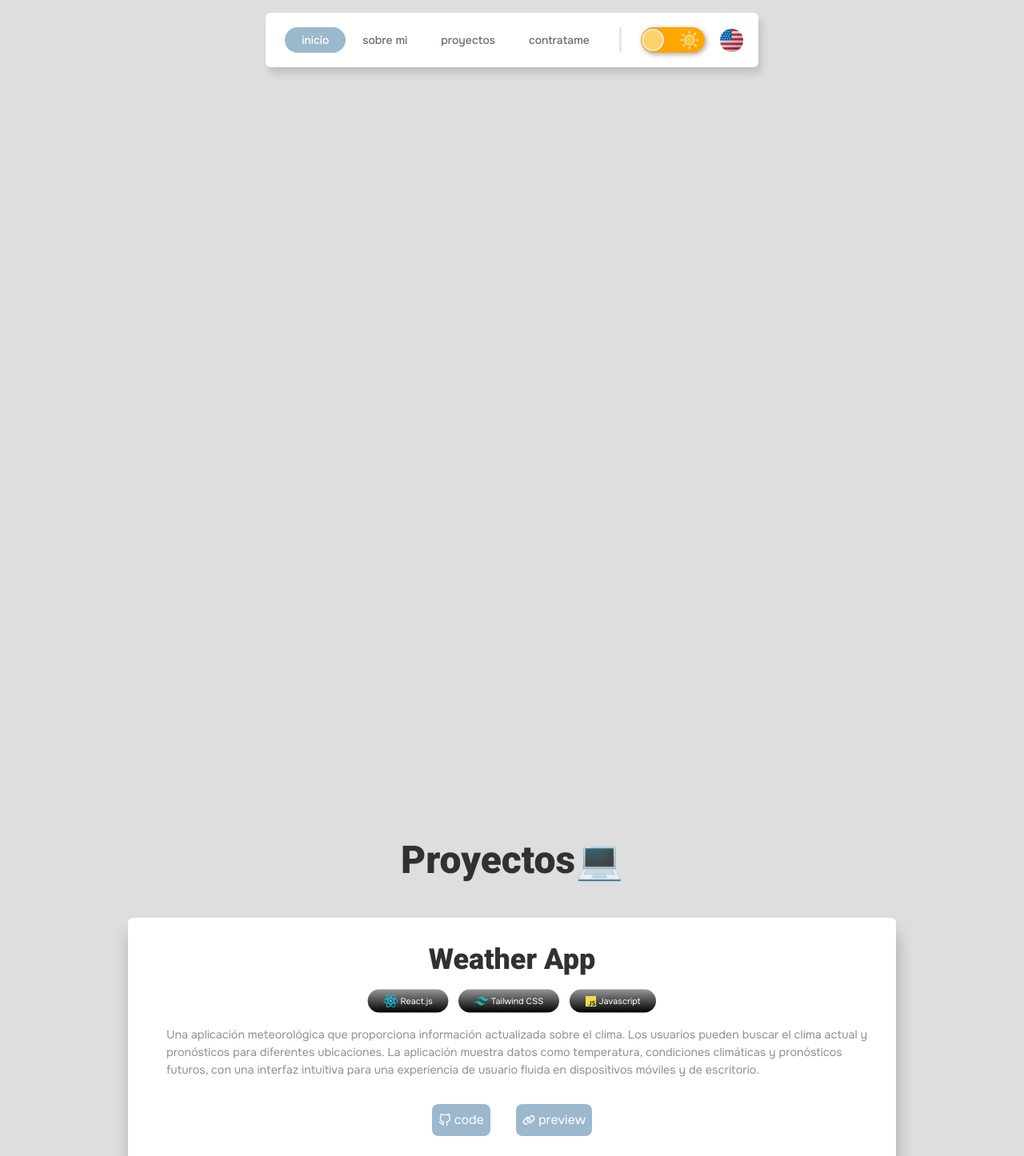
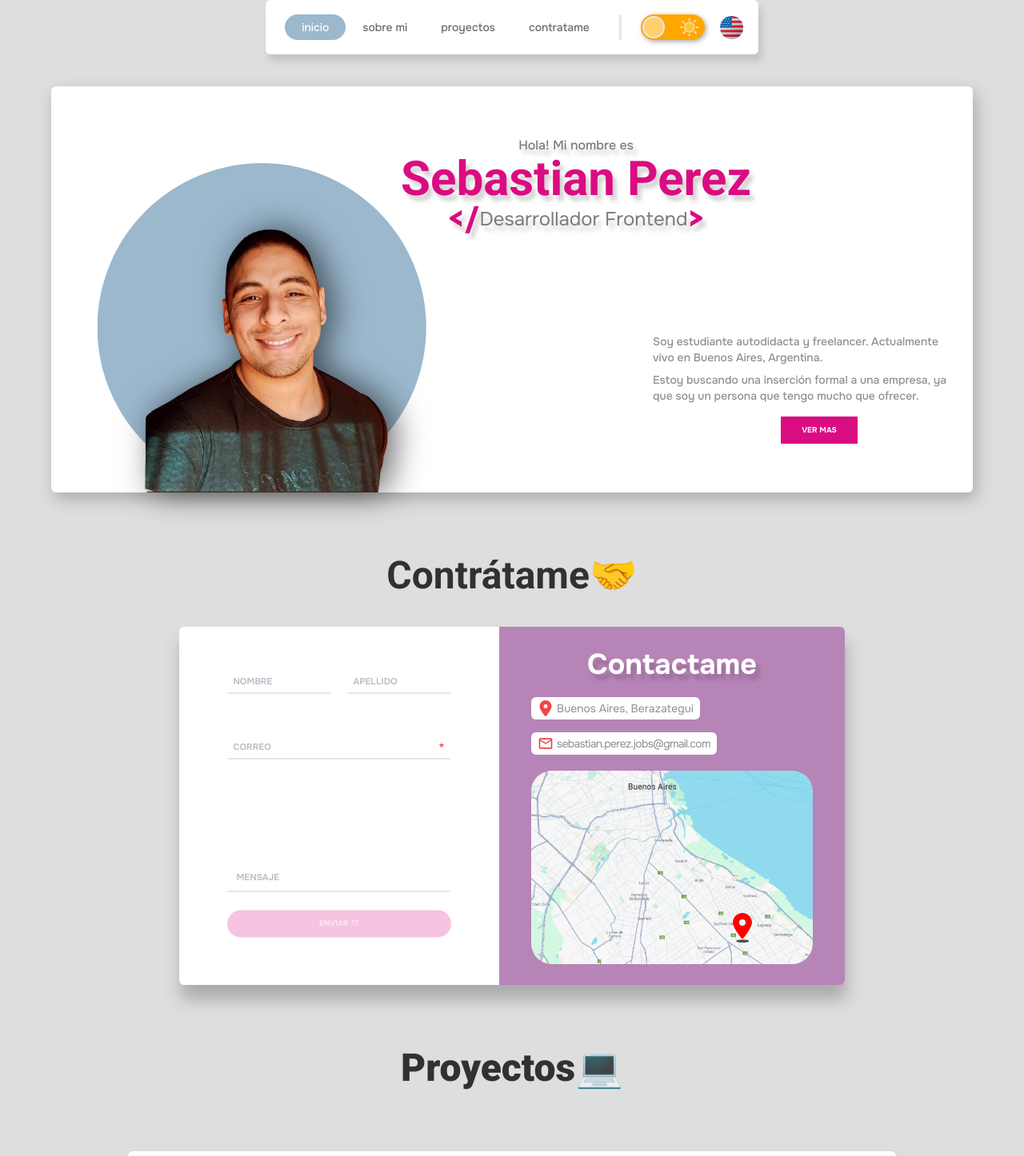
Before and after one commit to SebaPerez90/PORTFOLIO, a Next.js app: page / in a window 1280 px wide. Shown: the top 1446 px of the page at 80% size. Built offline with nearby package versions, Linux system fonts and the light colour scheme.

Commit message:
restilyng

```diff
--- a/src/app/globals.css
+++ b/src/app/globals.css
@@ -56,11 +56,9 @@
   }
 }
 
+html,
 body {
-  box-sizing: border-box;
   scroll-behavior: smooth;
-  color: var(--font-color-primary);
-  margin: 0;
 
   .allow-send-form {
     box-shadow: 2px 18px 20px #aaaaaa;
@@ -79,8 +77,12 @@ body {
       background: #dedede;
       width: 95%;
       height: 95%;
-      margin: 1em;
-      -webkit-mask-image: linear-gradient(to right bottom, #ff0000, #ff000017 40%);
+      margin: 0.8em;
+      -webkit-mask-image: linear-gradient(
+        to right bottom,
+        #ff0000,
+        #ff000017 40%
+      );
       z-index: -1;
     }
   }
--- a/src/app/layout.tsx
+++ b/src/app/layout.tsx
@@ -19,7 +19,7 @@ export default function RootLayout({
 }: Readonly<{ children: React.ReactNode }>) {
   return (
     <html lang='en'>
-      <body className={onest.className}>
+      <body className='flex flex-col box-border m-0 text-[#6c6c6c]' style={onest.style}>
         <NavBar />
         {children}
       </body>
--- a/src/app/page.tsx
+++ b/src/app/page.tsx
@@ -22,14 +22,14 @@ export default function Home() {
     <main
       className={
         darkThemeActive
-          ? 'relative text-white pt-10 flex flex-col justify-around items-center before:absolute before:left-0 before:top-0 before:w-full before:h-full before:z-[2] before:bg-gradient-to-r from-[#0f0c29] bg-indigo-800 to-[#2c2c47]'
+          ? 'pt-10 relative text-white flex flex-col justify-around items-center before:absolute before:left-0 before:top-0 before:w-full before:h-full before:z-[2] before:bg-gradient-to-r from-[#0f0c29] bg-indigo-800 to-[#2c2c47]'
           : 'pt-10 flex flex-col justify-around items-center bg-[#dedede] relative'
       }>
       <section
         className={
           darkThemeActive
-            ? 'opacity-0 pt-24 mb-14 rounded-md bg-gradient-to-tl from-[#030303] to-[#3e3f40] shadow-[4px_8px_20px_#00000098] z-10 w-[90%] relative before:content-[""] before:absolute before:bg-[#fff] before:w-[25.7rem] before:h-[25.7rem] before:-z-10 before:left-[5%] before:clip-path-circle '
-            : 'opacity-0 mb-14 pt-24 rounded-md bg-white shadow-[4px_8px_20px_#aaaaaa] z-10 w-[90%] relative before:content-[""] before:absolute before:bg-[#9BB8CD] before:w-[25.7rem] before:h-[25.7rem] before:-z-10 before:left-[5%] before:clip-path-circle'
+            ? 'pt-24 rounded-md bg-gradient-to-tl from-[#030303] to-[#3e3f40] shadow-[4px_8px_20px_#00000098] z-10 w-[90%] relative before:content-[""] before:absolute before:bg-[#fff] before:w-[25.7rem] before:h-[25.7rem] before:-z-10 before:left-[5%] before:clip-path-circle '
+            : 'pt-24 rounded-md bg-white shadow-[4px_8px_20px_#aaaaaa] z-10 w-[90%] relative before:content-[""] before:absolute before:bg-[#9BB8CD] before:w-[25.7rem] before:h-[25.7rem] before:-z-10 before:left-[5%] before:clip-path-circle'
         }>
         <Image
           src={profile_avatar}
@@ -109,9 +109,14 @@ export default function Home() {
         </section>
       </section>
 
-      <section className='opacity-0 flex justify-center items-center shadow-[2px_18px_20px_#aaaaaa] rounded-md'>
-        <ContactForm />
-        <ContactInfo />
+      <section id='hire-section' className='mt-20 text-center'>
+        <h1 className='text-5xl text-[#313131]' style={roboto.style}>
+          {engLanguageActive ? 'Hire Me' : 'Contrátame'}🤝
+        </h1>
+        <div className='mt-10 flex justify-center items-center shadow-[2px_18px_20px_#aaaaaa] rounded-md'>
+          <ContactForm />
+          <ContactInfo />
+        </div>
       </section>
 
       <Proyects />
--- a/src/components/header/NavBar.tsx
+++ b/src/components/header/NavBar.tsx
@@ -24,8 +24,8 @@ const NavBar = () => {
       <section
         className={
           darkThemeActive
-            ? 'fixed top-0 z-20  flex justify-center items-center w-max bg-gradient-to-tl from-[#030303] to-[#3e3f40] p-2 rounded-md mt-4 shadow-[4px_8px_10px_#00000058]'
-            : 'fixed top-0 z-20  flex justify-center items-center w-max bg-white p-2 rounded-md mt-4 shadow-[4px_8px_10px_#c1c1c1]'
+            ? 'z-10 flex justify-center items-center w-max bg-gradient-to-tl from-[#030303] to-[#3e3f40] p-2 rounded-md shadow-[4px_8px_10px_#00000058]'
+            : 'z-10 flex justify-center items-center w-max bg-white p-2 rounded-md shadow-[4px_8px_10px_#c1c1c1]'
         }>
         <nav className='flex justify-between '>
           <ul className='flex w-full justify-end items-center p-4 font-medium text-sm'>
@@ -61,9 +61,9 @@ const NavBar = () => {
             </li>
             <li>
               <Link
-                href={'/proyects'}
+                href={'#proyects-section'}
                 className={
-                  currentRoute == '/proyects'
+                  currentRoute == '/#proyects-section'
                     ? darkThemeActive
                       ? 'text-white p-[0.5em_1.5em] duration-500 rounded-[2em] bg-[#9147ff]'
                       : 'text-white rounded-[2em] duration-300 p-[0.5em_1.5em] bg-[#9BB8CD]'
@@ -76,7 +76,7 @@ const NavBar = () => {
             </li>
             <li>
               <Link
-                href={'/contact'}
+                href={'#hire-section'}
                 className={
                   currentRoute == '/contact'
                     ? darkThemeActive
--- a/src/components/header/ThemeButtons.tsx
+++ b/src/components/header/ThemeButtons.tsx
@@ -36,7 +36,7 @@ const ThemeButtons = () => {
   return (
     <section className='flex gap-6 border-l-[3px] border-l-[##9BB8CD] px-6 justify-center items-center'>
       {darkThemeActive ? (
-        <div className=' bg-[#9147ff4e] flex justify-between items-center w-20 h-8 rounded-full overflow-hidden'>
+        <div className='pr-[0.1em] py-[1.1rem] bg-[#9147ff4e] border-[1px] border-[#9147ff] flex justify-between items-center w-20 h-8 rounded-full overflow-hidden'>
           <Image
             className='scale-75 z-10'
             ref={iconRef}
@@ -49,7 +49,7 @@ const ThemeButtons = () => {
             className='bg-[#9147ff] m-[1px] rounded-full border-2 h-7 w-7 z-20'></button>
         </div>
       ) : (
-        <div className='bg-[#ffa600] flex justify-between items-center w-20  h-8 rounded-full overflow-hidden shadow-[2px_2px_6px_#aaaaaa]'>
+        <div className='pl-[0.1em]  bg-[#ffa600] flex justify-between items-center w-20  h-8 rounded-full overflow-hidden shadow-[2px_2px_6px_#aaaaaa]'>
           <button
             onClick={toggleEfect}
             ref={buttonRef}
--- a/src/components/main/ContactForm.tsx
+++ b/src/components/main/ContactForm.tsx
@@ -47,7 +47,7 @@ const Contact = () => {
 
   return (
     <form
-      className='pt-4 caret-[#DA0C81] h-[28rem] w-[25rem] bg-white rounded-[0.4em_0_0_0.4em] flex flex-col justify-center gap-8 items-center'
+      className=' caret-[#DA0C81] h-[28rem] w-[25rem] bg-white rounded-[0.4em_0_0_0.4em] flex flex-col justify-center gap-8 items-center'
       onSubmit={(e) => e.preventDefault()}>
       <div className='flex justify-start w-[70%] gap-5 '>
         <label className='relative w-[50%]'>
--- a/src/components/main/Proyects.tsx
+++ b/src/components/main/Proyects.tsx
@@ -127,14 +127,14 @@ const Proyects = () => {
   };
 
   return (
-    <section className='flex flex-col justify-center items-center'>
+    <section id='proyects-section' className='mt-20 flex flex-col justify-center items-center'>
       <h1 className='text-5xl text-[#313131]' style={roboto.style}>{engLanguageActive ? 'Projects' : 'Proyectos'}💻</h1>
 
       {projects.map((item, index) => (
         <article
-          className='gap-4 shadow-[2px_18px_20px_#aaaaaa] rounded-md p-8 w-3/4 mt-12 flex flex-col justify-center items-center bg-white'
+          className='relative z-10 aaaa gap-4 mt-20 shadow-[2px_18px_20px_#aaaaaa] rounded-md p-8 w-3/4 flex flex-col justify-center items-center bg-white'
           key={index}>
-          <h2 className='text-4xl text-[#313131]' style={roboto.style}>
+          <h2 className='text-4xl text-[#313131] ' style={roboto.style}>
             {item.title}
           </h2>
 
@@ -161,13 +161,13 @@ const Proyects = () => {
           )}
           <ul className='mt-4 flex gap-8'>
             <Link
-              className='text-white bg-[#9bb8cd] rounded-lg p-2 flex items-center gap-1'
+              className='text-white bg-[#da0c81] rounded-lg p-2 flex items-center gap-1'
               href={item.code}>
               <FiGithub />
               code
             </Link>
             <Link
-              className='text-white bg-[#9bb8cd] rounded-lg p-2 flex items-center gap-1'
+              className='text-white bg-[#da0c81] rounded-lg p-2 flex items-center gap-1'
               href={item.preview}>
               <FaLink />
               preview
```
